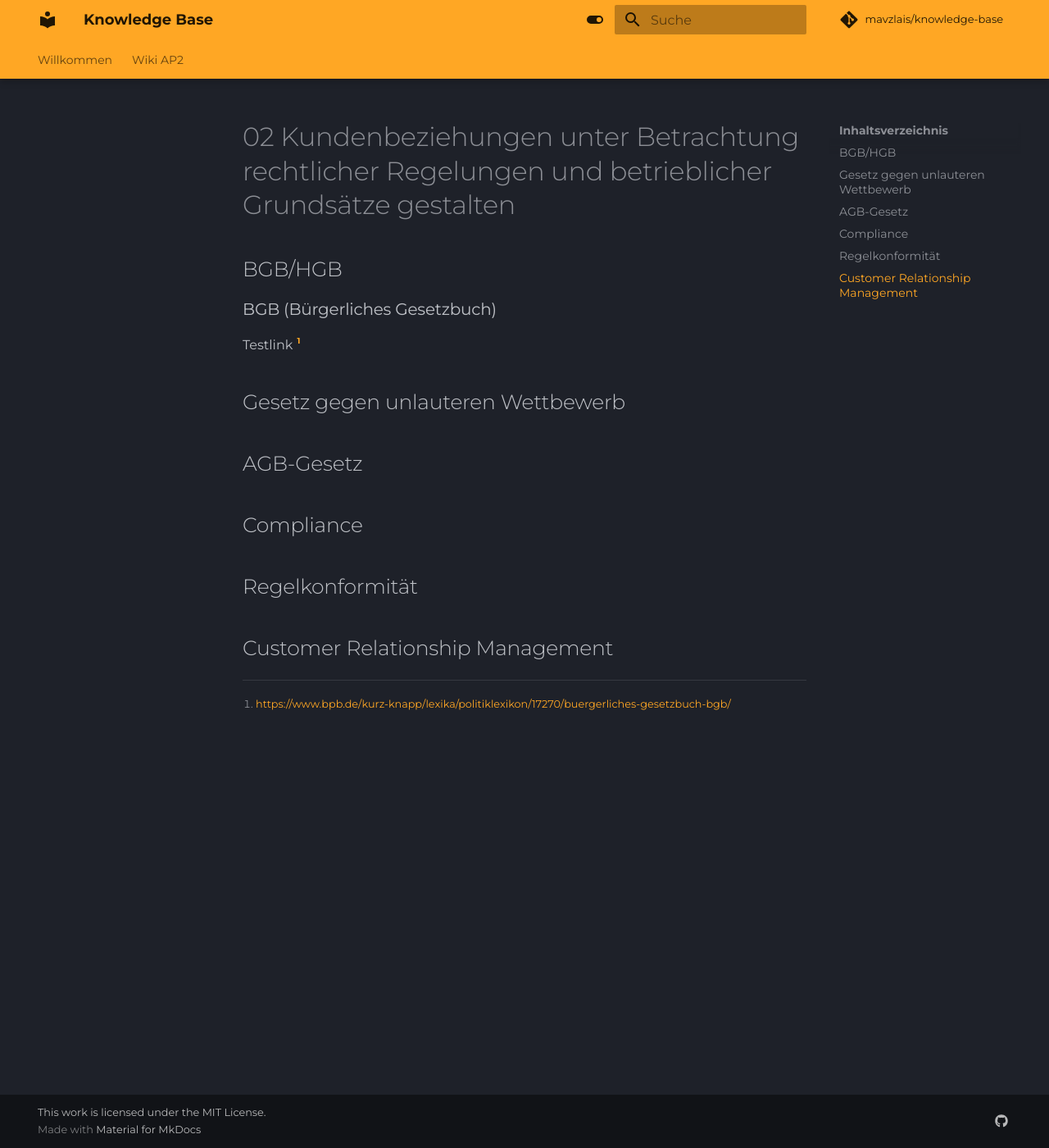
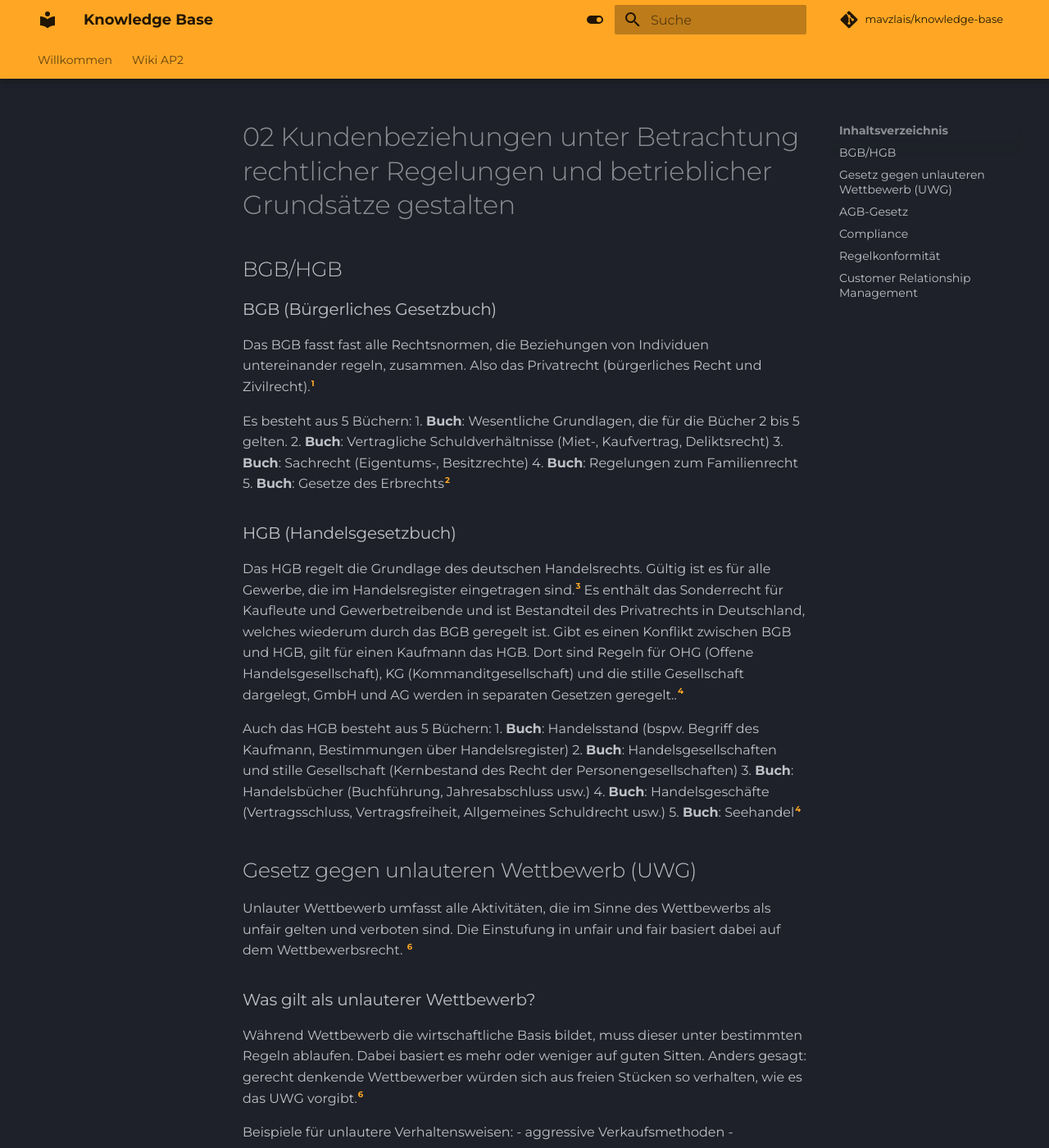
Before and after one commit to mavzlais/knowledge-base, an MkDocs documentation site: the page built from docs/02_wiki_ap2/1_konzeption_und_administration_von_it-systemen/02_kundenbeziehungen.md, in a window 1280 px wide and 1400 px high. Shown: the whole window at 82% size. Built offline with MkDocs 1.6.1 and Material for MkDocs 9.7.7, drawn with Linux system fonts in a browser that asks for light colours; comment, search, counter and statistics services are not loaded; some of the changed text lies outside the part shown.

Commit message:
Updated BGB, HGB, UWG

```diff
--- a/docs/02_wiki_ap2/1_konzeption_und_administration_von_it-systemen/02_kundenbeziehungen.md
+++ b/docs/02_wiki_ap2/1_konzeption_und_administration_von_it-systemen/02_kundenbeziehungen.md
@@ -2,10 +2,45 @@
 
 ## BGB/HGB
 ### BGB (Bürgerliches Gesetzbuch)
-Testlink [^1]
-## Gesetz gegen unlauteren Wettbewerb
+Das BGB fasst fast alle Rechtsnormen, die Beziehungen von Individuen untereinander regeln, zusammen. Also das Privatrecht (bürgerliches Recht und Zivilrecht).[^1]
+
+Es besteht aus 5 Büchern:
+1. **Buch**: Wesentliche Grundlagen, die für die Bücher 2 bis 5 gelten.
+2. **Buch**: Vertragliche Schuldverhältnisse (Miet-, Kaufvertrag, Deliktsrecht)
+3. **Buch**: Sachrecht (Eigentums-, Besitzrechte)
+4. **Buch**: Regelungen zum Familienrecht
+5. **Buch**: Gesetze des Erbrechts[^2]
+### HGB (Handelsgesetzbuch)
+Das HGB regelt die Grundlage des deutschen Handelsrechts. Gültig ist es für alle Gewerbe, die im Handelsregister eingetragen sind.[^3] Es enthält das Sonderrecht für Kaufleute und Gewerbetreibende und ist Bestandteil des Privatrechts in Deutschland, welches wiederum durch das BGB geregelt ist. Gibt es einen Konflikt zwischen BGB und HGB, gilt für einen Kaufmann das HGB. Dort sind Regeln für OHG (Offene Handelsgesellschaft), KG (Kommanditgesellschaft) und die stille Gesellschaft dargelegt, GmbH und AG werden in separaten Gesetzen geregelt..[^4]
+
+Auch das HGB besteht aus 5 Büchern:
+1. **Buch**: Handelsstand (bspw. Begriff des Kaufmann, Bestimmungen über Handelsregister)
+2. **Buch**: Handelsgesellschaften und stille Gesellschaft (Kernbestand des Recht der Personengesellschaften)
+3. **Buch**: Handelsbücher (Buchführung, Jahresabschluss usw.)
+4. **Buch**: Handelsgeschäfte (Vertragsschluss, Vertragsfreiheit, Allgemeines Schuldrecht usw.)
+5. **Buch**: Seehandel[^4]
+## Gesetz gegen unlauteren Wettbewerb (UWG)
+Unlauter Wettbewerb umfasst alle Aktivitäten, die im Sinne des Wettbewerbs als unfair gelten und verboten sind. Die Einstufung in unfair und fair basiert dabei auf dem Wettbewerbsrecht. [^6]
+### Was gilt als unlauterer Wettbewerb?
+Während Wettbewerb die wirtschaftliche Basis bildet, muss dieser unter bestimmten Regeln ablaufen. Dabei basiert es mehr oder weniger auf guten Sitten. Anders gesagt: gerecht denkende Wettbewerber würden sich aus freien Stücken so verhalten, wie es das UWG vorgibt.[^6]
+
+Beispiele für unlautere Verhaltensweisen:
+- aggressive Verkaufsmethoden
+- vergleichende Werbung
+- Verwertung von fremden Leistungsergebnissen
+- Verleiten zum Vertragsbuch
+- irreführende oder unwahre Angaben
+- Anschwärzen von Mitbewerbern
+- Werbung in Form von Gewinnspielen
+- Behinderung des Absatzes von Mitbewerbern[^5][^6]
+
 ## AGB-Gesetz
 ## Compliance
 ## Regelkonformität
 ## Customer Relationship Management
 [^1]: [https://www.bpb.de/kurz-knapp/lexika/politiklexikon/17270/buergerliches-gesetzbuch-bgb/](https://www.bpb.de/kurz-knapp/lexika/politiklexikon/17270/buergerliches-gesetzbuch-bgb/)
+[^2]: [►BGB: Zentrale Gesetzbuch des allgemeinen Privatrechts](https://www.ibau.de/akademie/glossar/bgb/)
+[^3]: [Handelsgesetzbuch: Das steht im HGB | Lexware](https://www.lexware.de/wissen/unternehmerlexikon/hgb-handelsgesetzbuch/#:~:text=Die%20Abk%C3%BCrzung%20HGB%20steht%20f%C3%BCr,Gliederung%20besteht%20aus%20f%C3%BCnf%20B%C3%BCchern.)
+[^4]: [HGB - Handelsgesetzbuch einfach erklärt - microtech.de](https://www.microtech.de/erp-wiki/hgb-handelsgesetzbuch/)
+[^5]: [⁣Gesetz gegen den unlauteren Wettbewerb - IHK Osnabrück - Emsland - Grafschaft Bentheim](https://www.ihk.de/osnabrueck/recht-und-fair-play/wettbewerb/uwg-1074360)
+[^6]: [Unlauterer Wettbewerb: Definition, Gesetzte & Konsequenzen](https://office.lexware.de/lexikon/unlauterer-wettbewerb/)
```
